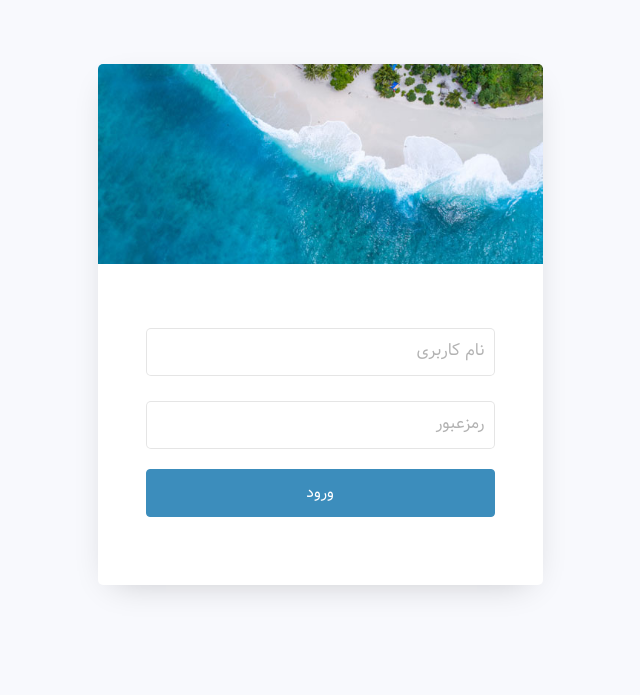
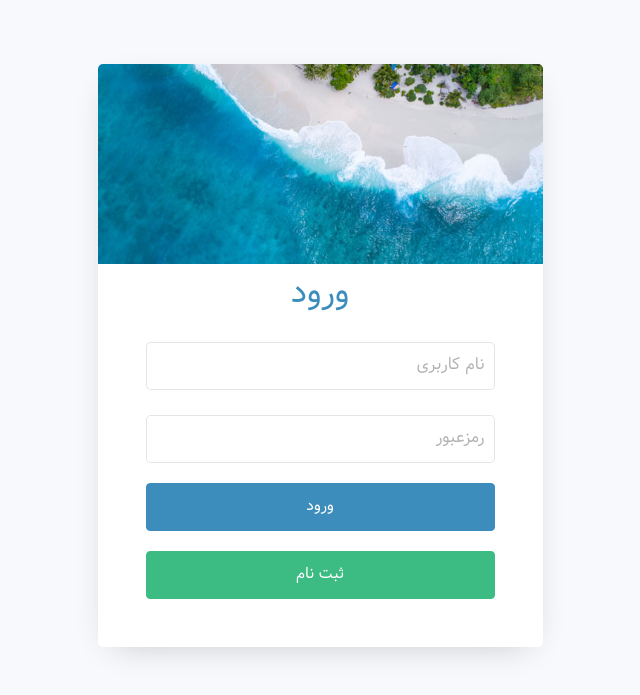
Before and after one commit to MahdiMosazadeh/CostManage, a Flask app: page / in a window 1280 px wide. Shown: the top 695 px of the page, without its empty margins (320-960 px from the left). Run offline with Flask 3, Linux system fonts and the light colour scheme; some libraries are stand-ins or nearby versions.

Commit message:
Few Changes In Login Page
* Change Title
* Add Register Button
* Add Login Text Above Form

```diff
--- a/templates/index.html
+++ b/templates/index.html
@@ -1,7 +1,7 @@
 <!DOCTYPE html>
 <html lang="en">
   <head>
-    <title>سیستم مدیریت هزینه داده فراز</title>
+    <title>ورود</title>
     <meta charset="utf-8" />
     <meta name="viewport" content="width=device-width, initial-scale=1, shrink-to-fit=no" />
 
@@ -19,8 +19,11 @@
           <div class="col-md-7 col-lg-5">
             <div class="wrap">
               <div class="img" style="background-image: url({{ url_for('static', filename='assets/img/bg-1.jpg') }});"></div>
+                              <p style="font-family: 'Vazir';direction: rtl;text-align: center;color: #3c8dbc;font-size: xx-large;">
+ورود
+        </p>
 
-              <div class="login-wrap p-4 p-md-5">
+              <div class="login-wrap p-4 p-md-5" style="margin-top: -60px;">
 				<p style="font-family: 'Vazir';direction: rtl;text-align: center;color: red;">
            {% if notif == 'error' %}
            نام کاربری یا رمز اشتباه است
@@ -42,6 +45,7 @@
                     <button type="submit" class="form-control btn btn-primary rounded submit px-3" style="font-family: 'Vazir'; background-color: #3c8dbc;border: 1px solid #3c8dbc;">ورود</button>
                   </div>
                 </form>
+                <button onclick="window.location.href='{{url_for('register')}}'" class="form-control btn btn-primary rounded submit px-3" style="font-family: 'Vazir'; background-color: #3cbc82ff;border: 1px solid #3cbc82ff;">ثبت نام</button>
               </div>
             </div>
           </div>
```
